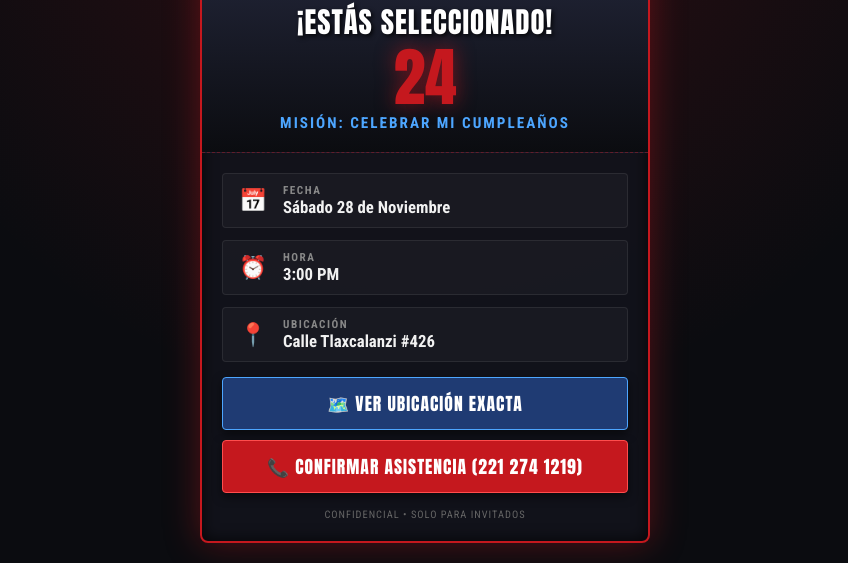
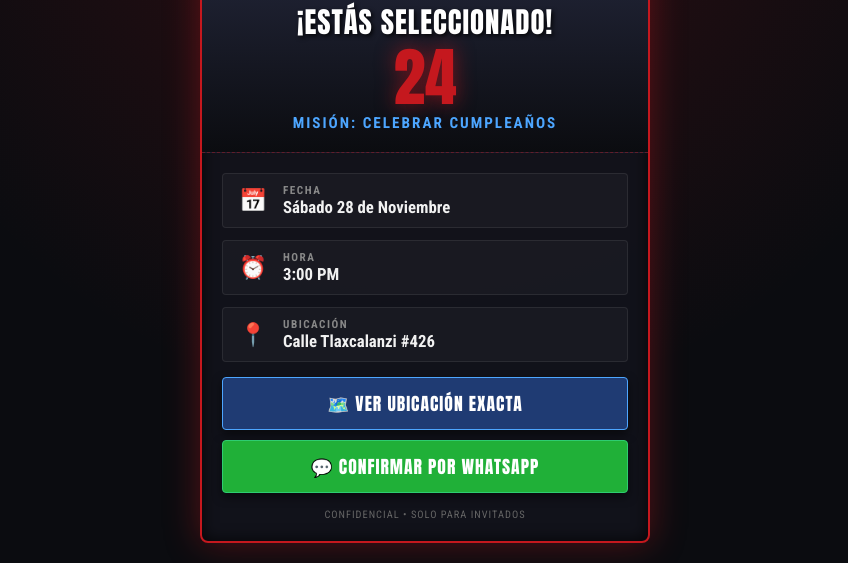
Before and after one commit to marcoxinto5-ui/mi-invitacionn, a plain HTML site: page index.html in a window 1280 px wide. Shown: the part 350-913 px from the top of the page, without its empty margins (215-1063 px from the left). Drawn offline with Linux system fonts and the light colour scheme.

Commit message:
Add files via upload

```diff
--- a/index.html
+++ b/index.html
@@ -3,7 +3,7 @@
 <head>
     <meta charset="UTF-8">
     <meta name="viewport" content="width=device-width, initial-scale=1.0">
-    <title>Cumpleaños 24 - Operación Especial</title>
+    <title>Mi Invitación - Cumpleaños 24</title>
     <link href="https://fonts.googleapis.com/css2?family=Anton&family=Roboto+Condensed:wght@400;700&display=swap" rel="stylesheet">
     <style>
         * {
@@ -54,7 +54,6 @@
             font-weight: 700;
         }
 
-        /* Contenedor de la imagen que me pasaste */
         .hero-image-container {
             width: 100%;
             height: 250px;
@@ -173,15 +172,15 @@
             box-shadow: 0 0 15px rgba(77, 166, 255, 0.5);
         }
 
-        .btn-call {
-            background-color: #c5181e;
+        .btn-whatsapp {
+            background-color: #20b038;
             color: white;
-            border: 1px solid #ff4d4d;
+            border: 1px solid #2ecc71;
         }
 
-        .btn-call:hover {
-            background-color: #dc1f26;
-            box-shadow: 0 0 15px rgba(197, 24, 30, 0.6);
+        .btn-whatsapp:hover {
+            background-color: #23c43e;
+            box-shadow: 0 0 15px rgba(46, 204, 113, 0.6);
         }
 
         .footer-warning {
@@ -201,7 +200,6 @@
             ★ Special Briefing • By Order of the Syndicate ★
         </div>
 
-        <!-- Imagen que mandaste incrustada directamente -->
         <div class="hero-image-container">
             <img src="https://es.web.img3.acsta.net/pictures/19/07/09/14/34/1532536.jpg?coixp=57&coiyp=52" alt="The Boys Banner">
         </div>
@@ -209,7 +207,7 @@
         <div class="hero-banner">
             <div class="tagline">¡Estás Seleccionado!</div>
             <div class="age-display">24</div>
-            <div class="mission-title">Misión: Celebrar mi Cumpleaños</div>
+            <div class="mission-title">Misión: Celebrar Cumpleaños</div>
         </div>
 
         <div class="body-content">
@@ -241,8 +239,8 @@
                 <a href="https://maps.app.goo.gl/GY2S75JKtcDFsRep6" target="_blank" class="btn btn-maps">
                     🗺️ Ver Ubicación Exacta
                 </a>
-                <a href="tel:2212741219" class="btn btn-call">
-                    📞 Confirmar Asistencia (221 274 1219)
+                <a href="https://wa.me/522212741219?text=¡Hola!%20Confirmo%20mi%20asistencia%20a%20tu%20cumpleaños. 🎉" target="_blank" class="btn btn-whatsapp">
+                    💬 Confirmar por WhatsApp
                 </a>
             </div>
 
```
